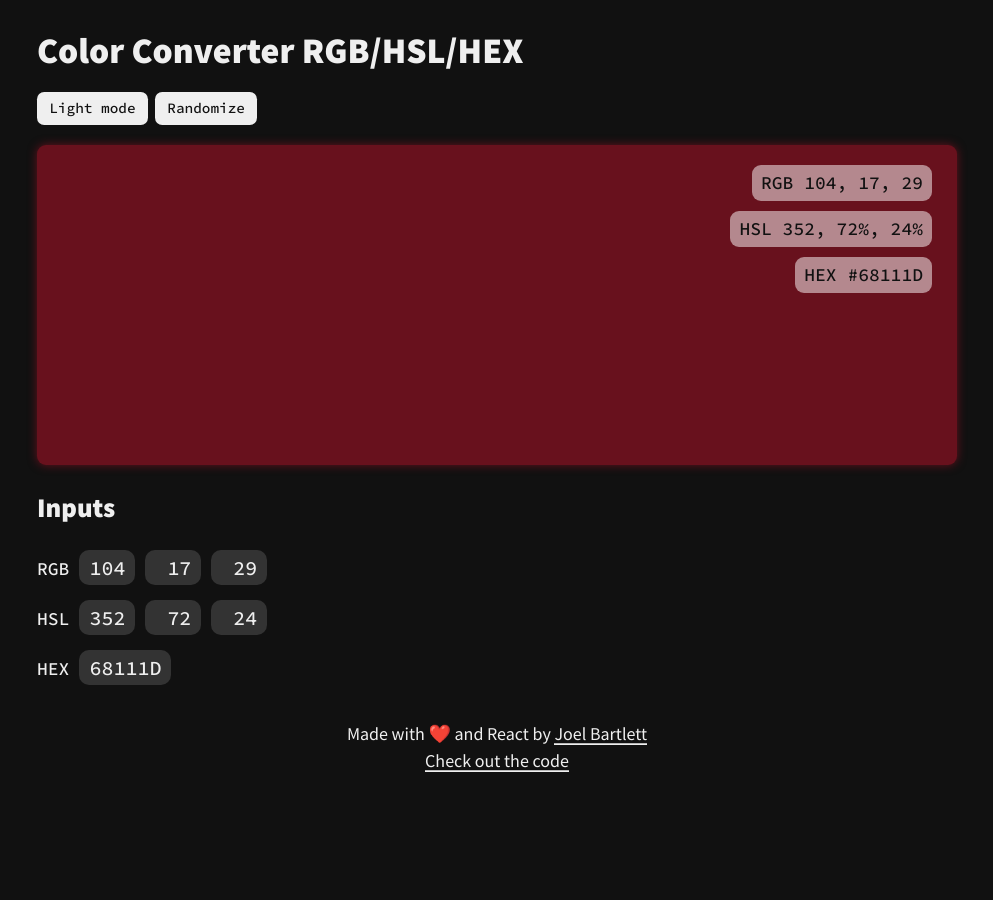
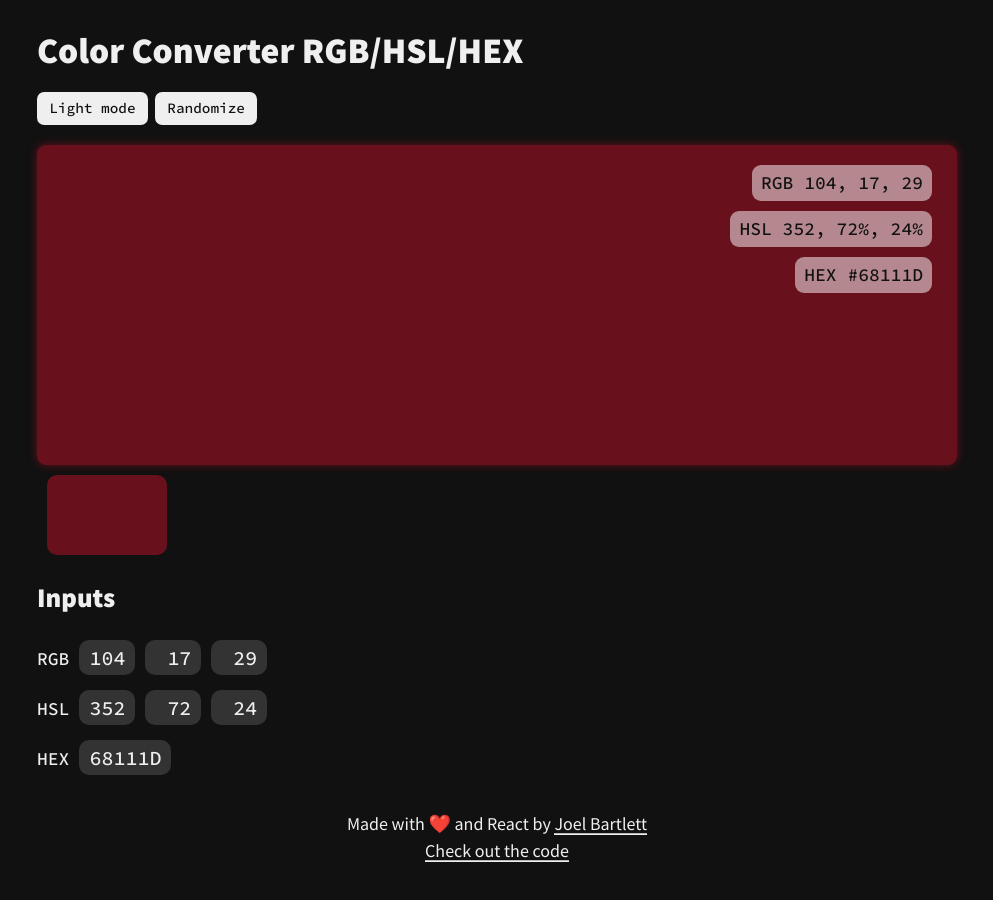
Before and after one commit to murbar/web-color-tool, a React (Create React App) app: page / in a window 1280 px wide. Shown: the top 900 px of the page, without its empty margins (143-1136 px from the left). Before the commit the page ends 824 px from the top, so only its background shows below. Built offline with nearby package versions, Linux system fonts and the light colour scheme.

Commit message:
Create Swatch

```diff
--- a/src/App.jsx
+++ b/src/App.jsx
@@ -9,6 +9,7 @@ import Header from './components/Header';
 import Footer from './components/Footer';
 import ThemeSwitch from './components/ThemeSwitch';
 import ValueInputs from './components/ValueInputs';
+import Swatch from './components/Swatch';
 import Button from './components/common/Button';
 import useDocumentTitle from './hooks/useDocumentTitle';
 import useKeyPress from './hooks/useKeyPress';
@@ -98,6 +99,7 @@ function App({ location, toggleTheme, darkMode }) {
         <Button onClick={randomizeColor}>Randomize</Button>
       </Controls>
       <Preview colorValues={colorValues} />
+      <Swatch rgbValues={colorValues.rgb} />
       <ValueInputs setColor={setColor} colorValues={colorValues} />
       <Footer />
     </Wrapper>
--- /dev/null
+++ b/src/components/Swatch.jsx
@@ -0,0 +1,59 @@
+import React from 'react';
+import styled from 'styled-components';
+import colorConvert from '../colorConvert';
+
+const Styles = styled.div`
+  position: relative;
+  background: ${p => p.color};
+  margin: 1rem;
+  height: 8rem;
+  width: 12rem;
+  border-radius: 1rem;
+  overflow: hidden;
+  .value {
+    display: none;
+    align-items: center;
+    flex-direction: column;
+    justify-content: space-evenly;
+    background: #000;
+    position: absolute;
+    top: 0;
+    bottom: 0;
+    right: 0;
+    width: 40%;
+    font-size: 1.25rem;
+    line-height: 1;
+    font-family: ${p => p.theme.fontFixed};
+    background: ${p => p.theme.overlayColor};
+    color: ${p => p.theme.backgroundColor};
+    cursor: default;
+    span {
+      text-align: center;
+      display: block;
+    }
+  }
+  &:hover .value {
+    display: flex;
+  }
+`;
+
+const Value = ({ data }) => {
+  return (
+    <div className="value">
+      <span>HSL</span>
+      <span>{data[0]}</span> <span>{data[1]}%</span> <span>{data[2]}%</span>
+    </div>
+  );
+};
+
+const Swatch = ({ rgbValues }) => {
+  const rgbCSS = colorConvert.rgb.toCSS(rgbValues);
+  const hslValues = colorConvert.rgb.toHsl(rgbValues);
+  return (
+    <Styles color={rgbCSS}>
+      <Value data={hslValues} />
+    </Styles>
+  );
+};
+
+export default Swatch;
```
